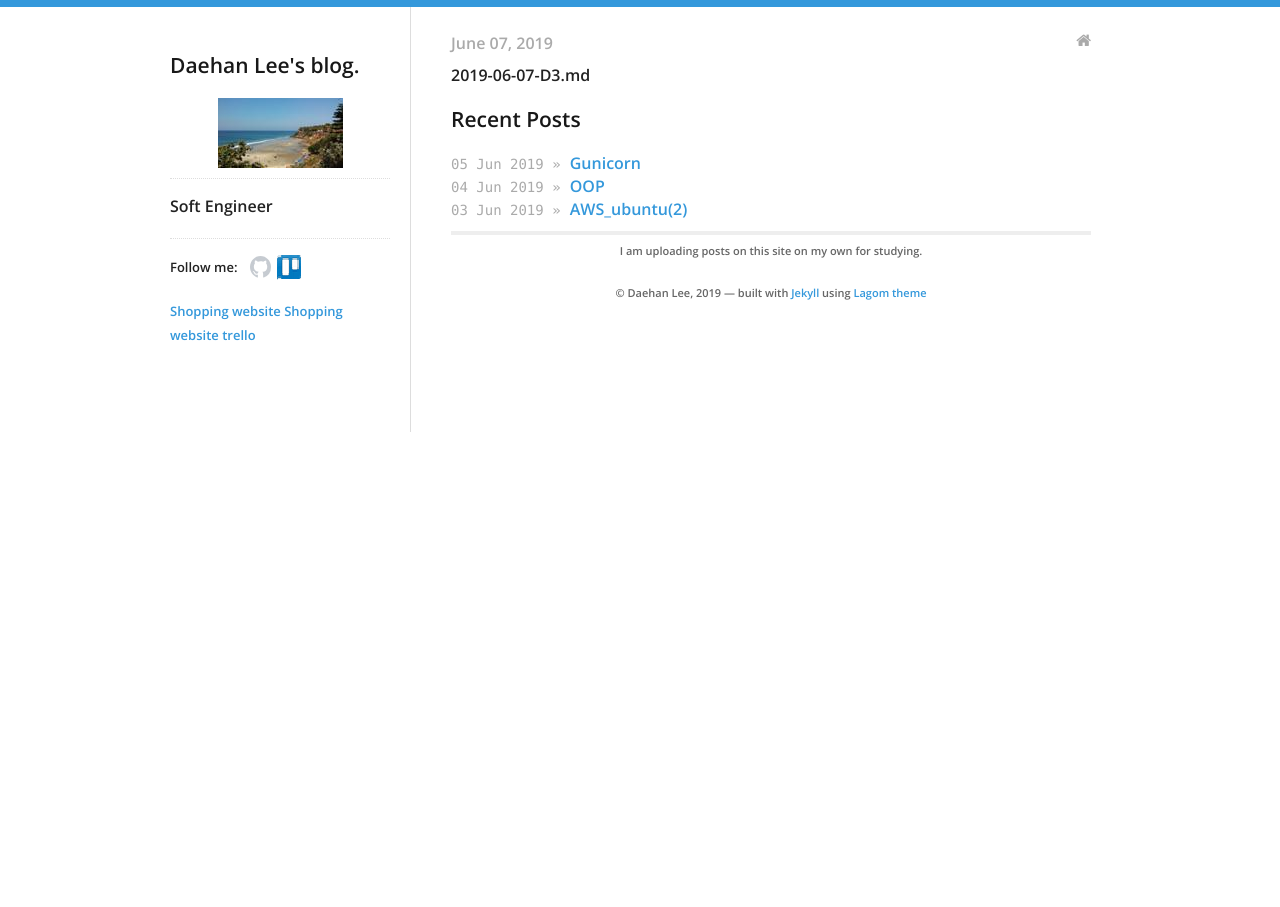
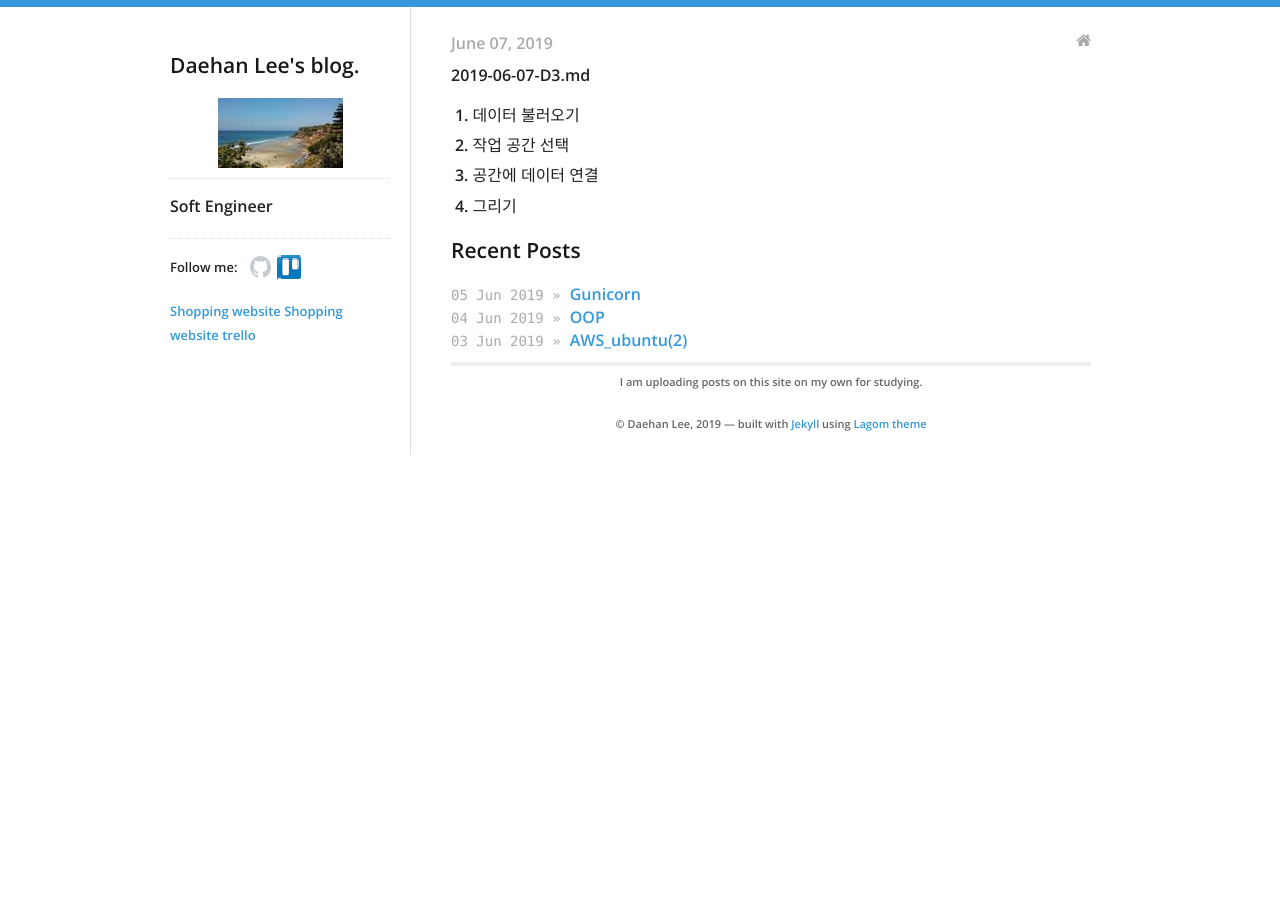
Before and after one commit to daehan0226/Study, a Jekyll site: the page built from _posts/2019-06-07-D3.md, in a window 1280 px wide. Built offline with Jekyll 4.4.1, drawn with Linux system fonts in a browser that asks for light colours; part of the change alters nothing that is shown.

Commit message:
Update 2019-06-07-D3.md

```diff
--- a/_posts/2019-06-07-D3.md
+++ b/_posts/2019-06-07-D3.md
@@ -5,3 +5,69 @@ categories:
 - blog
 ---
 2019-06-07-D3.md
+
+1. 데이터 불러오기
+2. 작업 공간 선택
+3. 공간에 데이터 연결
+4. 그리기
+
+      <script src="https://d3js.org/d3.v4.min.js"></script>
+      <script>
+
+      var w = 400, h = 400;                                   # 그래프 만들 곳 크기 설정
+      var dataName = {{ y[i][1]|tojson|safe }};               # 국가코드
+      var graphData = {{ y[i][2] }};                          # 특허 건수
+      var colorData = ["#FD2F56", "#F1E7DE", "#343F3A", "#5ED1D4", "#FFC001"];   # 파이 그래프 색깔 지정
+      var pie = d3.pie();                                     # 파이 그래프를 그릴것이다.
+      var arc = d3.arc().innerRadius(70).outerRadius(200);    # 지름 설정 inner 은 내부 도넛으로 만드는 안쪽 지름
+
+
+          // 그래프 사이즈
+      var svg = d3.select(".one-graph")
+          .append("svg")
+          .attr("width", w)
+          .attr("height", h)
+          .attr("id", "graphWrap");
+
+          // 데이터, 그래프 설정
+      var g = svg.selectAll(".pie")
+          .data(pie(graphData))
+          .enter()
+          .append("g")
+          .attr("class", "pie")
+          .attr("transform","translate("+w/2+","+h/2+")");
+
+          // fill  채우기, 색깔
+      g.append("path")
+          .style("fill", function(d, i) {
+              return colorData[i];
+          })
+          // 36~49  애니메이션
+          .transition()
+          .duration(400)
+          .delay(function(d, i) {
+              return i * 400;
+          })
+          .attrTween("d", function(d, i) {
+              var interpolate = d3.interpolate(
+                  {startAngle : d.startAngle, endAngle : d.startAngle},
+                  {startAngle : d.startAngle, endAngle : d.endAngle}
+              );
+              return function(t){
+                  return arc(interpolate(t));
+              }
+          });
+
+      g.append("text")
+          .attr("transform", function(d) { return "translate(" + arc.centroid(d) + ")"; })
+          .attr("dy", ".35em")
+          .style("text-anchor", "middle")
+          .text(function(d, i) {
+              return  d.endAngle-d.startAngle > 0.2 ?
+                      dataName[i] + " (" + Math.round(1000*(d.endAngle-d.startAngle)/(Math.PI*2))/10 + "%)" : ""
+          });
+
+      svg.append("text")
+          .attr("class", "total")
+          .attr("transform", "translate("+(w/2-35)+", "+(h/2+5)+")")
+          .text("{{ y[i][0] }} : " + d3.sum(graphData));                         # 파이 중간에 index 정보 + 총 건 수(graph데이터)
```
